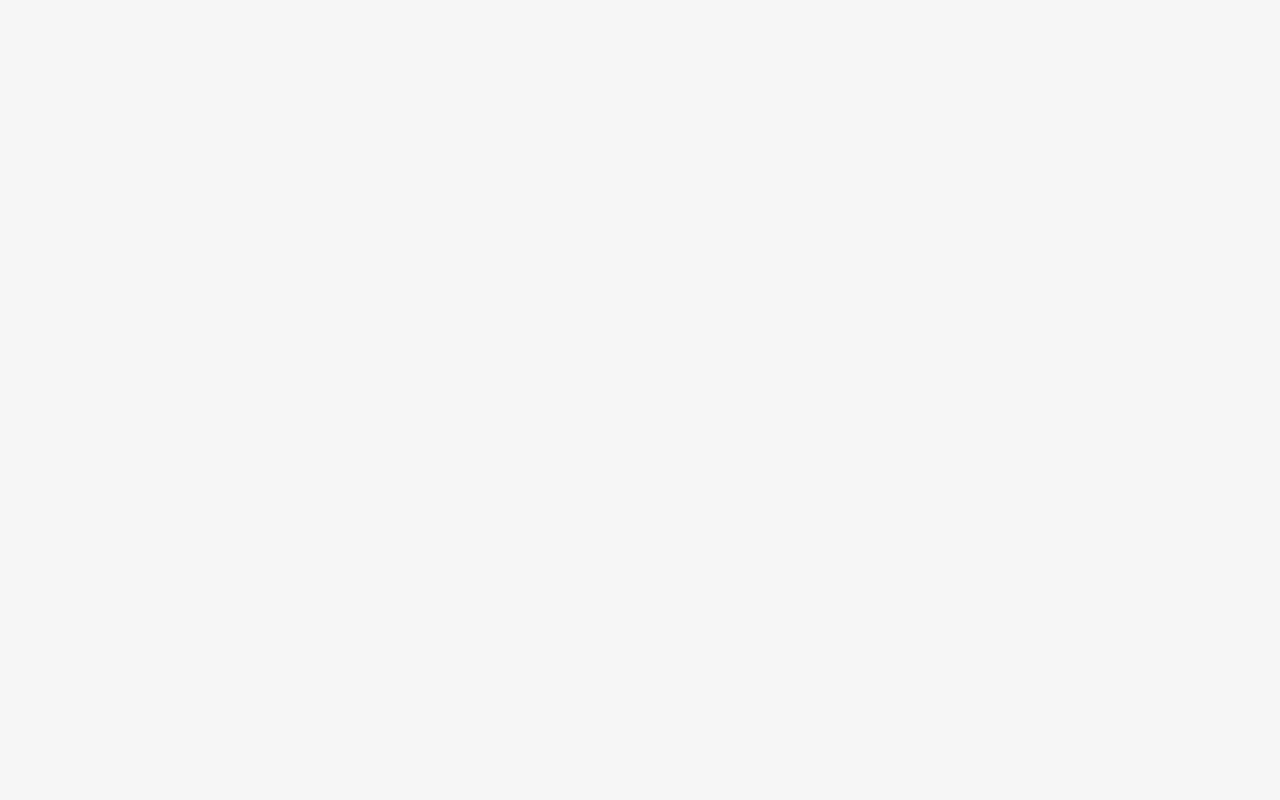
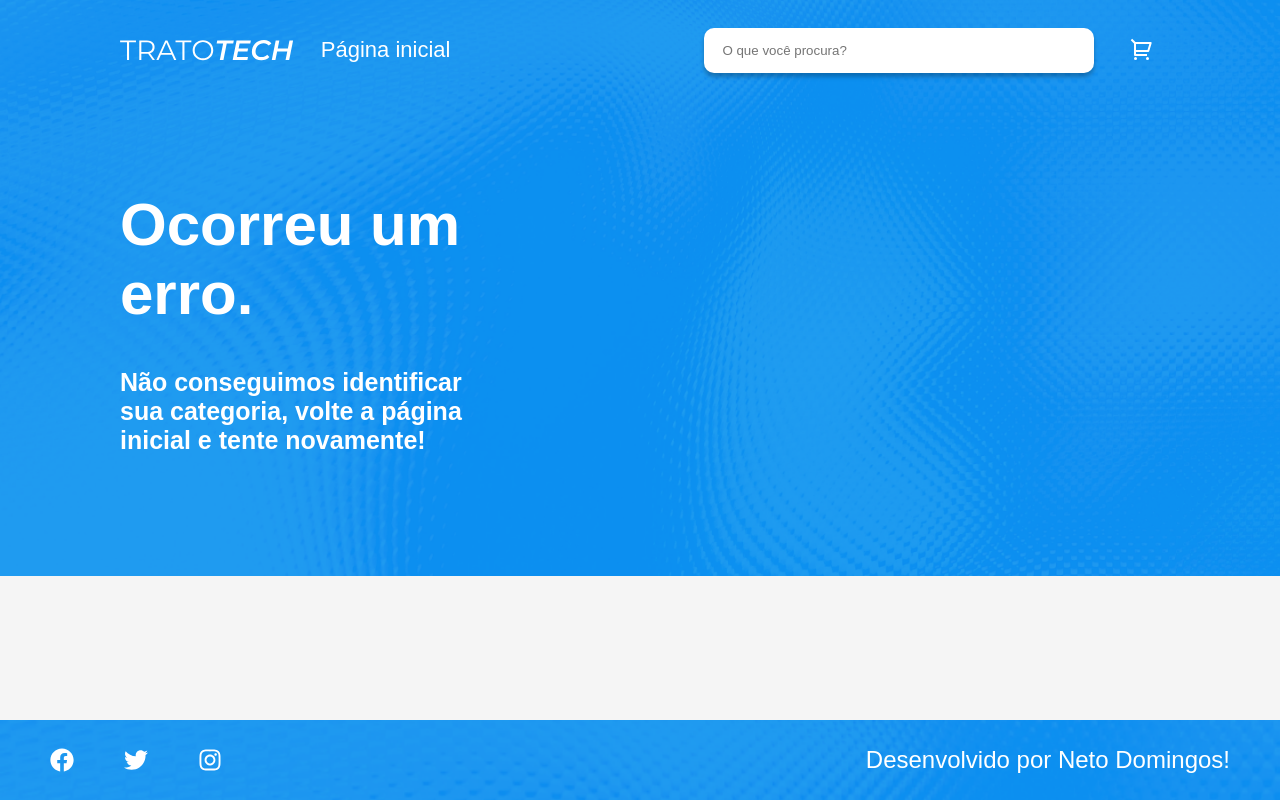
Before and after one commit to netodomingos/trato-tech-redux, a React (Create React App) app: page /categorias/1 in a window 1280 px wide. Before the commit this address had no page. Built offline with nearby package versions, Linux system fonts and the light colour scheme.

Commit message:
✨feature: create page categories & remove cart page

```diff
--- /dev/null
+++ b/src/pages/categories/categories.tsx
@@ -0,0 +1,29 @@
+import Header from 'components/header/header'
+import { RootStore } from 'interfaces/RootStore'
+import { useSelector } from 'react-redux'
+import { useParams } from 'react-router-dom'
+
+export default function Categories() {
+  const { nomeCategoria } = useParams()
+  const categoria = useSelector((state: RootStore) => state.categorys.find(categoria => categoria.id === nomeCategoria))
+
+  return (
+    <div>
+      {
+        categoria !== undefined ? (
+          <Header
+            title={categoria?.nome}
+            description={categoria?.descricao}
+            image={categoria?.header}
+          />
+        ) : (
+          <Header
+            title='Ocorreu um erro.'
+            description='Não conseguimos identificar sua categoria, volte a página inicial e tente novamente!'
+            image=''
+          />
+        )
+      }
+    </div>
+  )
+}
--- a/src/routes/routes.tsx
+++ b/src/routes/routes.tsx
@@ -1,9 +1,8 @@
 import { BrowserRouter, Route, Routes } from 'react-router-dom'
 
 import Home from 'pages/home/home'
-// import Carrinho from 'pages/cart/cart'
-
 import Container from 'components/container/container'
+import Categories from 'pages/categories/categories'
 
 export default function index() {
   return (
@@ -11,6 +10,7 @@ export default function index() {
       <Routes>
         <Route path='/' element={<Container/>}>
           <Route index element={<Home/>}/>
+          <Route path='/categorias/:nomeCategoria' element={<Categories/>}/>
         </Route>
       </Routes>
   	</BrowserRouter>
--- a/src/store/reducers/categorias.ts
+++ b/src/store/reducers/categorias.ts
@@ -34,9 +34,9 @@ const initialState: Array<Categorys> = [{
 }];
 
 const categorysSlice = createSlice({
-    name: 'category',
-    initialState,
-    reducers: {}
+  name: 'category',
+  initialState,
+  reducers: {}
 })
 
 export default categorysSlice.reducer
```
Also changed, not shown: src/pages/cart/cart.tsx (deleted, +0 -7 lines), src/pages/categories/categories.module.scss (added).
